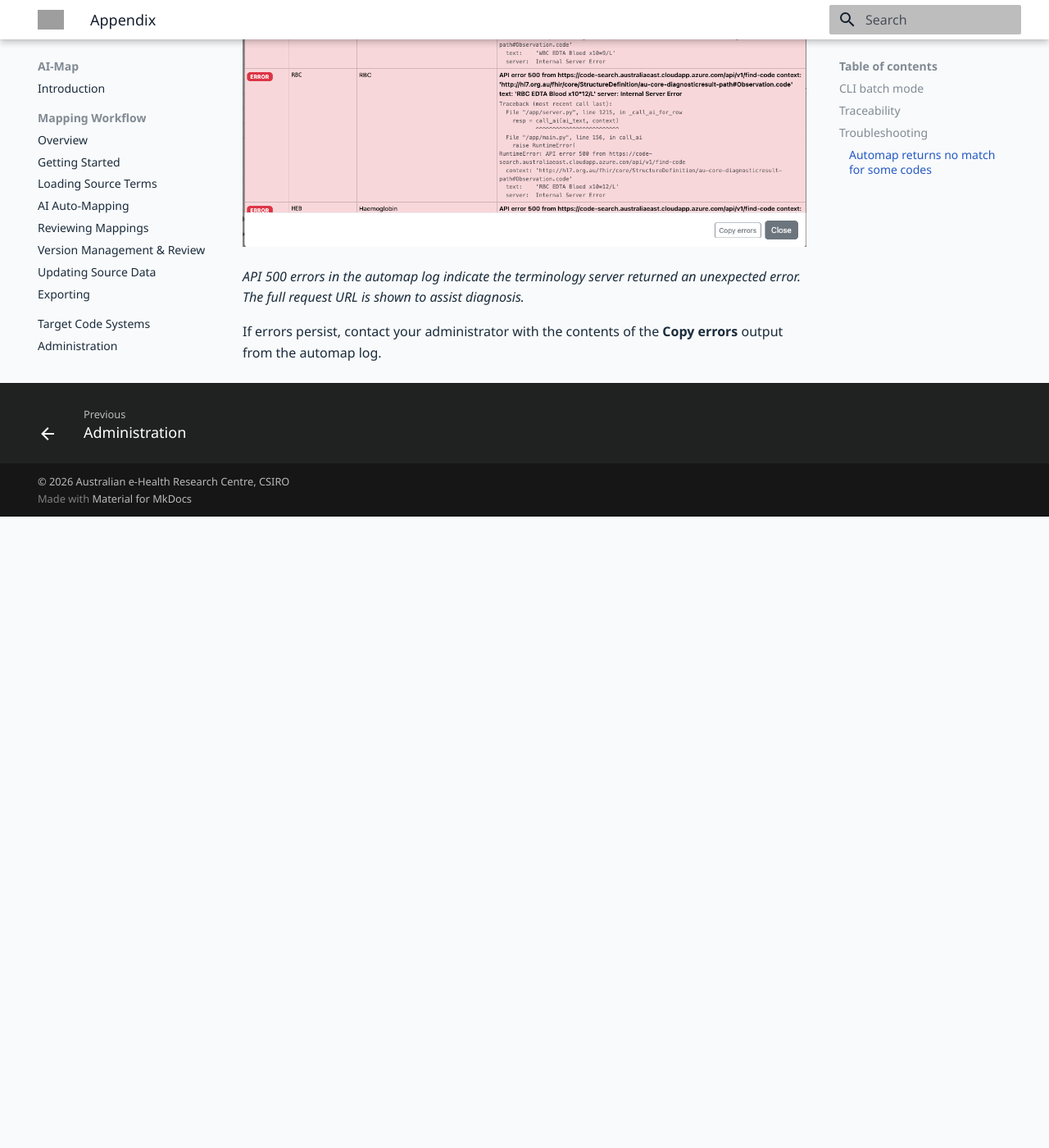
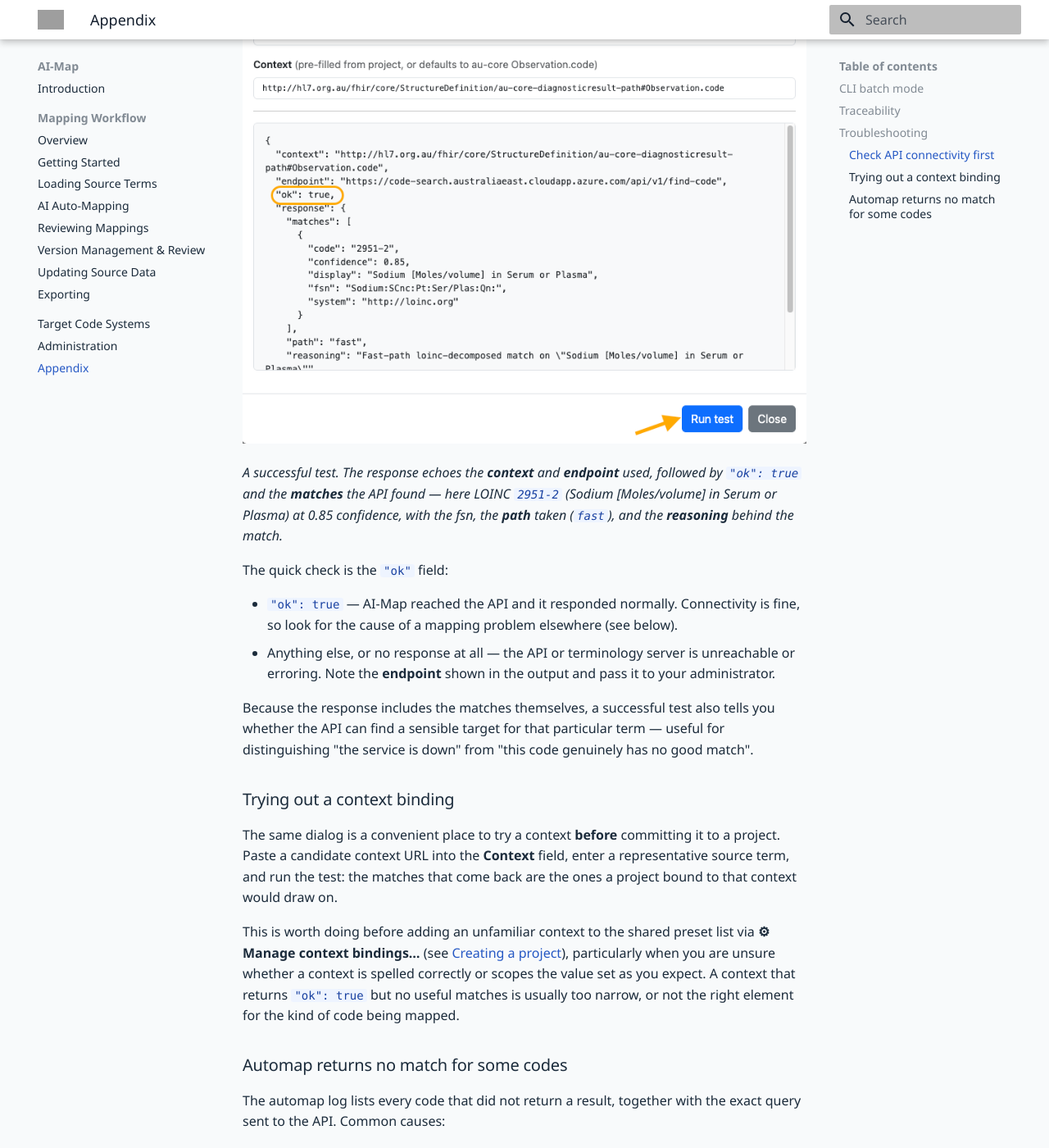
Before and after one commit to mjosborne1/ai-map-docs, an MkDocs documentation site: the page built from docs/appendix.md, in a window 1280 px wide and 1400 px high, scrolled down 1635 px. Shown: the whole window at 82% size. Built offline with MkDocs 1.6.1 and Material for MkDocs 9.7.7, drawn with Linux system fonts in a browser that asks for light colours; before the commit the page ends 2265 px from its top, so only the background shows below that; some of the changed text lies outside the part shown; grey boxes are pictures that could not be loaded.

Commit message:
Document 0.10.0 features, refresh images, fix caption rendering
Docs:
- Add "Concept relationships and LOINC parts" to Reviewing Mappings,
  covering the SNOMED CT RELATIONSHIPS and LOINC PARTS sub-sections of
  the Concept Properties panel, including the popover's 10-relationship
  cap and the fact that an absent section is not a warning sign.
- Add "Check API connectivity first" and "Trying out a context binding"
  to the Appendix troubleshooting section: Test API returns the raw API
  JSON, and "ok": true is the quick pass/fail check. The same dialog is
  a good place to try a candidate context before adding it as a preset.
- Align documentation version with AI-Map 0.10.0.

Images:
- Replace the add-member screenshots (now PNG, not JPG) and refresh the
  history screenshot; update the surrounding captions to match, including
  the members-list remove control and the unfiltered history view.
- Add the two Test API screenshots.

Rendering fix:
- Enable pymdownx.betterem. Bold nested inside an italic image caption
  ("*Click the **Members** button...*") previously rendered as alternating
  <em> tags rather than italic-with-bold, affecting every caption on the
  site; this resolves all of them.

README:
- Replace the stale DocBook instructions with the actual MkDocs Material
  toolchain and document the mkdocs gh-deploy path to GitHub Pages.

Co-Authored-By: Claude Opus 5 (1M context) <noreply@anthropic.com>

```diff
--- a/docs/appendix.md
+++ b/docs/appendix.md
@@ -18,6 +18,53 @@ The History panel is accessible from any project via the **History** button in t
 
 ## Troubleshooting
 
+### Check API connectivity first
+
+Before investigating a mapping problem in detail, confirm that AI-Map can reach the
+code-search API at all. Click **Test API** in the toolbar — the tooltip reads *Test API
+connectivity*.
+
+![Test API button in the toolbar](images/workflow/56-TestingTheAPI.png)
+
+*The **Test API** button sits in the main toolbar, beside **Context Bindings** and **+ New
+Project**.*
+
+The **API Connectivity Test** dialog takes a **Test text** — any term you would expect to
+map, such as `sodium serum` — and a **Context**, pre-filled from the current project or
+defaulting to the au-core `Observation.code` context. Click **Run test** to send a live
+request and display the raw JSON the API returns.
+
+![API Connectivity Test dialog](images/workflow/57-TestingTheAPI2.png)
+
+*A successful test. The response echoes the **context** and **endpoint** used, followed by
+`"ok": true` and the **matches** the API found — here LOINC `2951-2` (Sodium
+[Moles/volume] in Serum or Plasma) at 0.85 confidence, with the fsn, the **path** taken
+(`fast`), and the **reasoning** behind the match.*
+
+The quick check is the `"ok"` field:
+
+- `"ok": true` — AI-Map reached the API and it responded normally. Connectivity is fine, so
+  look for the cause of a mapping problem elsewhere (see below).
+- Anything else, or no response at all — the API or terminology server is unreachable or
+  erroring. Note the **endpoint** shown in the output and pass it to your administrator.
+
+Because the response includes the matches themselves, a successful test also tells you
+whether the API can find a sensible target for that particular term — useful for
+distinguishing "the service is down" from "this code genuinely has no good match".
+
+### Trying out a context binding
+
+The same dialog is a convenient place to try a context **before** committing it to a
+project. Paste a candidate context URL into the **Context** field, enter a representative
+source term, and run the test: the matches that come back are the ones a project bound to
+that context would draw on.
+
+This is worth doing before adding an unfamiliar context to the shared preset list via
+**⚙ Manage context bindings…** (see [Creating a project](workflow/getting-started.md)),
+particularly when you are unsure whether a context is spelled correctly or scopes the
+value set as you expect. A context that returns `"ok": true` but no useful matches is
+usually too narrow, or not the right element for the kind of code being mapped.
+
 ### Automap returns no match for some codes
 
 The automap log lists every code that did not return a result, together with the exact query sent to the API. Common causes:
--- a/mkdocs.yml
+++ b/mkdocs.yml
@@ -23,6 +23,7 @@ theme:
 
 markdown_extensions:
   - admonition
+  - pymdownx.betterem
 
 extra_css:
   - stylesheets/extra.css
```
Also changed, not shown: README.md (+66 -10 lines), docs/index.md (+1 -1 lines), docs/workflow/reviewing-mappings.md (+43 -0 lines), docs/workflow/version-management.md (+5 -5 lines), docs/images/workflow/24-AddingAReviewer2.jpg (deleted), docs/images/workflow/24-AddingAReviewer2.png (added), docs/images/workflow/25-AddingAReviewer3.jpg (deleted), docs/images/workflow/25-AddingAReviewer3.png (added), docs/images/workflow/34-HistoryShowingReviewedFinal.png, docs/images/workflow/56-TestingTheAPI.png (added), docs/images/workflow/57-TestingTheAPI2.png (added).
